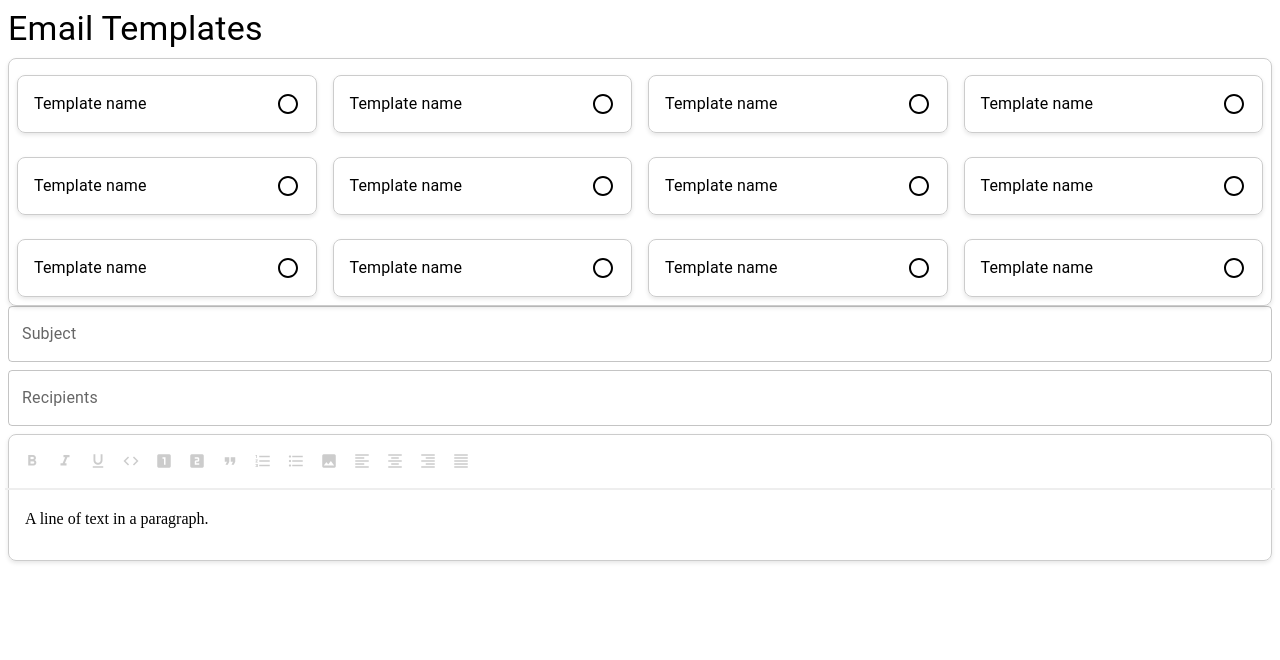
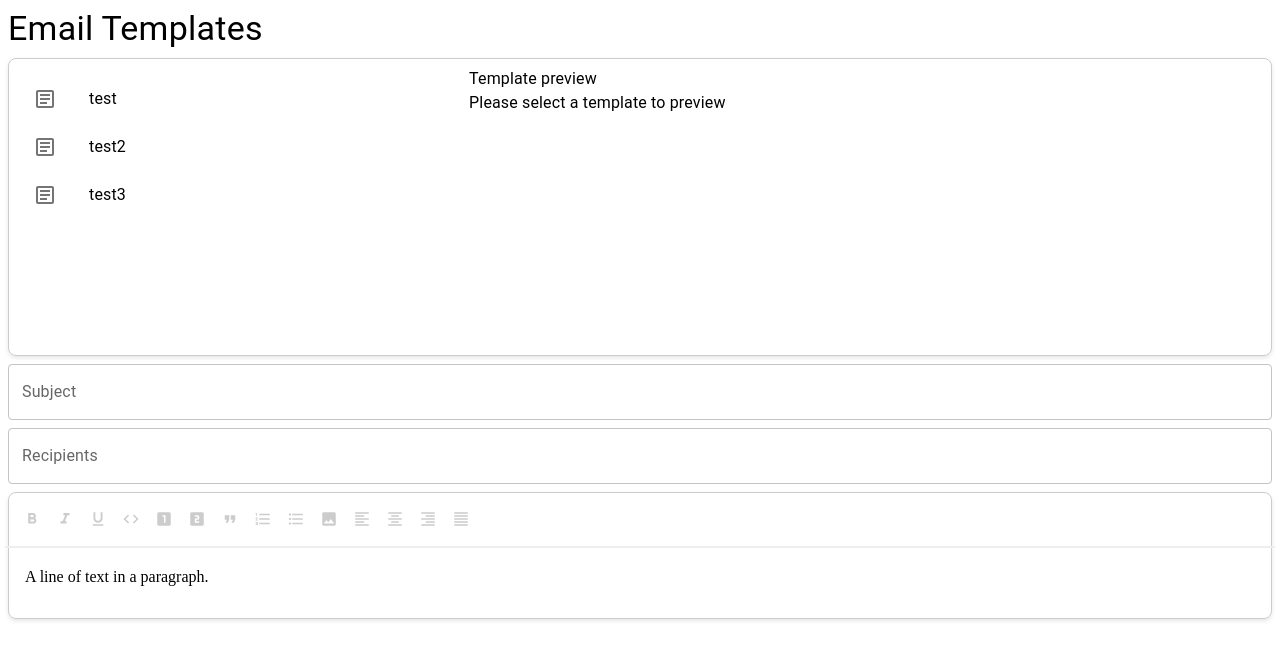
Before and after one commit to casa-business-manager/CASA, a React (Create React App) app in the folder frontend/: page /organization/1/email in a window 1280 px wide. Shown: the top 660 px of the page. Built offline with nearby package versions, Linux system fonts and the light colour scheme.

Commit message:
new template selection method

```diff
--- a/frontend/src/EmailEditorPage/EmailEditorPage.jsx
+++ b/frontend/src/EmailEditorPage/EmailEditorPage.jsx
@@ -1,13 +1,50 @@
-import { Typography, Box, TextField } from "@mui/material";
+import { useParams } from "react-router-dom";
+import {
+	Typography,
+	Box,
+	TextField,
+	List,
+	ListItemButton,
+	ListItemIcon,
+	ListItemText,
+} from "@mui/material";
 import RichTextEditor from "./RichTextEditor";
-import { Grid } from "@mui/material";
-import RadioButtonUncheckedIcon from "@mui/icons-material/RadioButtonUnchecked";
-import RadioButtonCheckedIcon from "@mui/icons-material/RadioButtonChecked";
+import OrganizationTab from "../Settings/SettingTabs/OrganizationTab";
+import ArticleOutlinedIcon from "@mui/icons-material/ArticleOutlined";
+import { useState } from "react";
 
-const TemplateGrid = () => {
-	const templates = Array.from({ length: 12 });
+const TemplateTab = ({ name, file, setTemplatePreview }) => {
+	console.log(`name is ${name}`);
+	return (
+		<ListItemButton
+			selected={false}
+			onClick={() => {
+				setTemplatePreview(file);
+			}}
+		>
+			<ListItemIcon>
+				<ArticleOutlinedIcon />
+			</ListItemIcon>
+			<ListItemText primary={name} />
+		</ListItemButton>
+	);
+};
+
+const TemplateGrid = ({}) => {
+	const [templates, setTemplates] = useState([
+		{ name: "test", file: "test contents here" },
+		{ name: "test2", file: "test2 contents here" },
+		{ name: "test3", file: "test3 contents here" },
+	]);
+	const [templatePreview, setTemplatePreview] = useState(
+		"Please select a template to preview",
+	);
+
+	console.log(templates);
 
 	return (
+		<Box>
+			<Typography variant="h4">Email Templates</Typography>
 			<Box
 				sx={{
 					borderRadius: "8px",
@@ -16,45 +53,41 @@ const TemplateGrid = () => {
 					overflowX: "auto",
 					padding: 1,
 					mt: 1,
+					display: "flex",
+					height: "35vh",
+					gap: 2,
 				}}
 			>
-			<Grid container spacing={2}>
-				{templates.map((_, index) => (
-					<Grid
-						item
-						xs={12}
-						sm={6}
-						md={Math.floor(templates.length / 3) + 1}
-						lg={3}
+				<List
+					sx={{
+						width: "35%",
+						overflow: "auto",
+					}}
+					component="nav"
+					aria-labelledby="nested-list-subheader"
+				>
+					{templates.map((template, index) => (
+						<TemplateTab
+							name={template.name}
+							file={template.file}
+							setTemplatePreview={setTemplatePreview}
 							key={index}
-					>
-						<Box
-							sx={{
-								border: "1px solid #ccc",
-								borderRadius: "8px",
-								padding: "16px",
-								boxShadow: "0 2px 4px rgba(0, 0, 0, 0.1)",
-								mt: 1,
-								display: "flex",
-								alignItems: "center",
-								justifyContent: "space-between",
-							}}
-						>
-							<Typography>Template name</Typography>
-							<RadioButtonUncheckedIcon />
+						/>
+					))}
+				</List>
+				<Box>
+					{/* TODO: Read only slate box to display xml or whatever format */}
+					<Typography>Template preview</Typography>
+					<Typography>{templatePreview}</Typography>
 				</Box>
-					</Grid>
-				))}
-			</Grid>
+			</Box>
 		</Box>
 	);
 };
 
-const EmailEditorPage = ({}) => {
+const EmailEditor = ({ sx }) => {
 	return (
-		<>
-			<Typography variant="h4">Email Templates</Typography>
-			<TemplateGrid />
+		<Box sx={sx}>
 			<TextField label="Subject" fullWidth />
 			<TextField
 				label="Recipients"
@@ -74,6 +107,22 @@ const EmailEditorPage = ({}) => {
 			>
 				<RichTextEditor />
 			</Box>
+		</Box>
+	);
+};
+
+const EmailEditorPage = ({}) => {
+	const { orgId } = useParams();
+
+	return (
+		<>
+			<TemplateGrid />
+			<EmailEditor
+				sx={{
+					mt: 1,
+					//  width: "50%"
+				}}
+			/>
 		</>
 	);
 };
```
Lines whose indentation alone changed are shown as unchanged.
